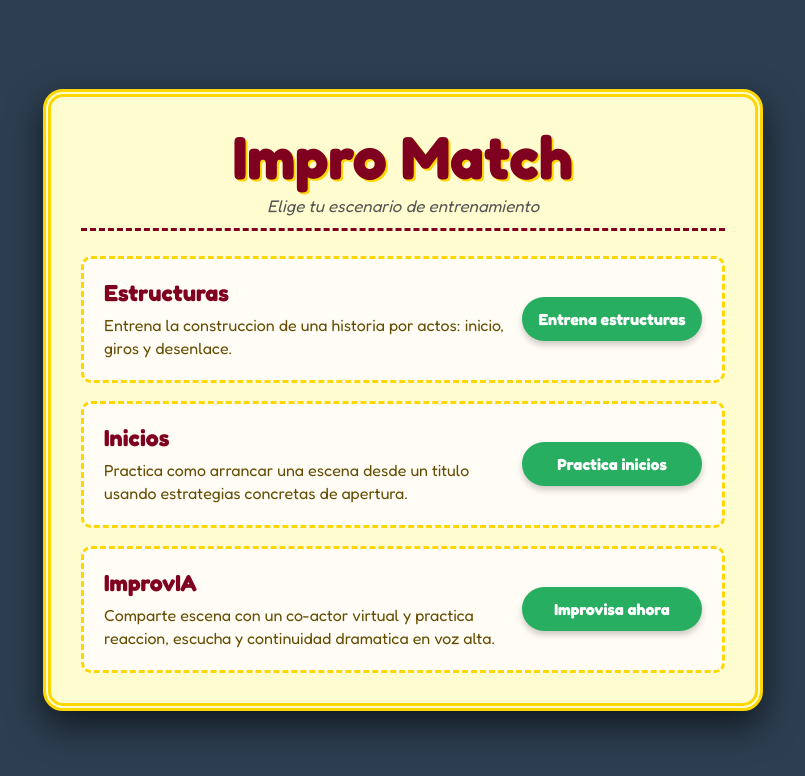
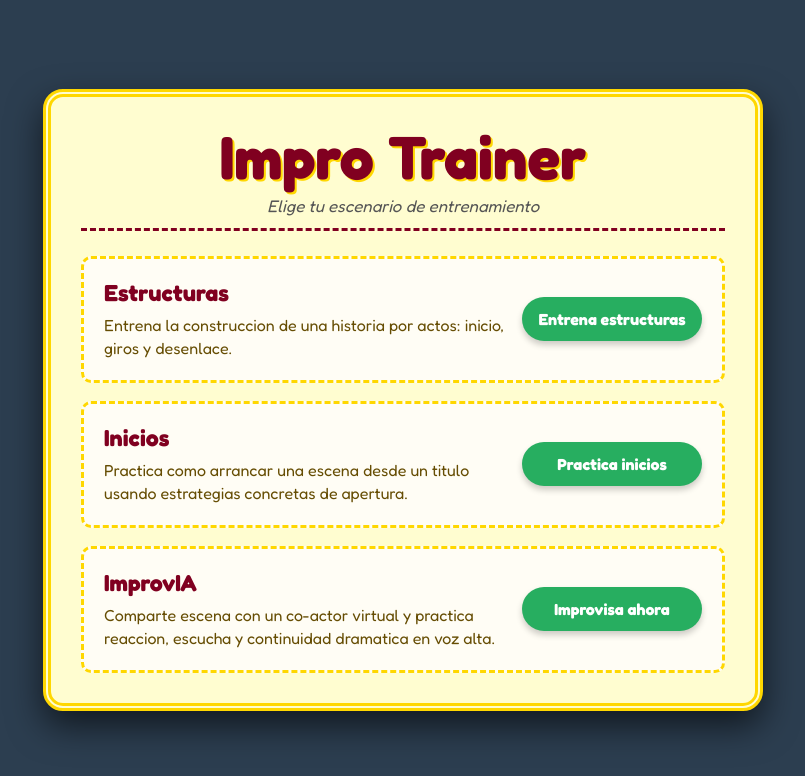
Before and after one commit to zoitrix/teatro, a Next.js app: page / in a window 1280 px wide. Shown: the top 776 px of the page, without its empty margins (237-1042 px from the left). Built offline with nearby package versions, Linux system fonts and the light colour scheme.

Commit message:
Título ajustado

```diff
--- a/app/layout.tsx
+++ b/app/layout.tsx
@@ -4,7 +4,7 @@ import type { Metadata } from 'next'; // 💡 Importamos el tipo oficial de Next
 
 // 💡 Tipamos la constante de metadata
 export const metadata: Metadata = {
-  title: '🎭 ¡Impro Match! 🎬',
+  title: '🎭 ¡Impro Trainer! 🎬',
   description: 'Saca al actor amateur que llevas dentro entrenando tu voz.',
 };
 
--- a/app/page.tsx
+++ b/app/page.tsx
@@ -29,7 +29,7 @@ export default function HomePage() {
   return (
     <main className={styles.teatroContainer}>
       <header className={styles.teatroHeader}>
-        <h1>Impro Match</h1>
+        <h1>Impro Trainer</h1>
         <p className={styles.subtitulo}>Elige tu escenario de entrenamiento</p>
       </header>
 
```
